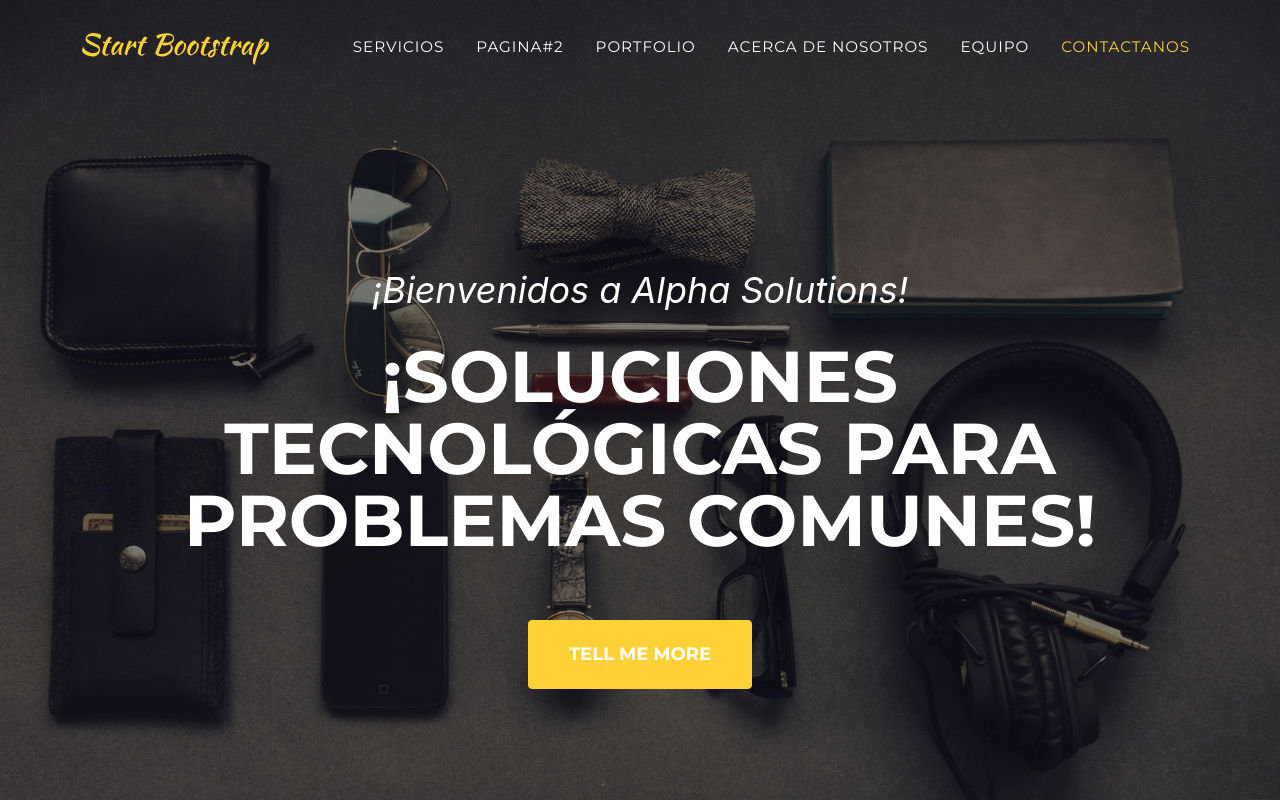
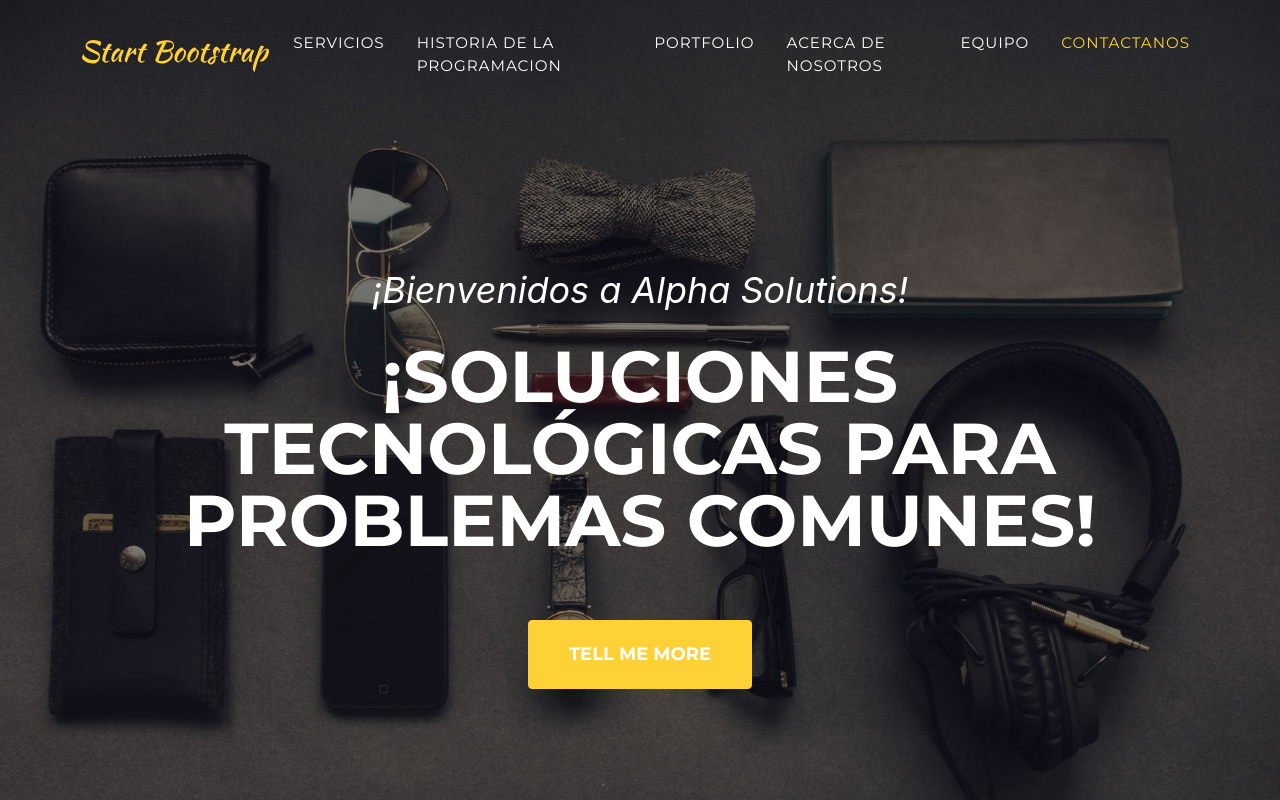
Before and after one commit to oscarp26/PrimerProyectoL4, a plain HTML site: page index.html in a window 1280 px wide. Shown: the top 800 px of the page. Drawn offline with nearby package versions, Linux system fonts and the light colour scheme; a web font is replaced by a local one.

Commit message:
Cambion en el NavBar

```diff
--- a/index.html
+++ b/index.html
@@ -24,7 +24,7 @@
                 <div class="collapse navbar-collapse" id="navbarResponsive">
                     <ul class="navbar-nav text-uppercase ml-auto">
                         <li class="nav-item"><a class="nav-link js-scroll-trigger" href="#services">Servicios</a></li>
-                        <li class="nav-item"><a class="nav-link js-scroll-trigger" href="pagina2.html">Pagina#2</a></li>
+                        <li class="nav-item"><a class="nav-link js-scroll-trigger" href="historiaProgramacion.html">Historia de la Programacion</a></li>
                         <li class="nav-item"><a class="nav-link js-scroll-trigger" href="#portfolio">Portfolio</a></li>
                         <li class="nav-item"><a class="nav-link js-scroll-trigger" href="#about">Acerca de Nosotros</a></li>
                         <li class="nav-item"><a class="nav-link js-scroll-trigger" href="#team">Equipo</a></li>
```
Also changed, not shown: historiaProgramacion.html (renamed from pagina2.html).
